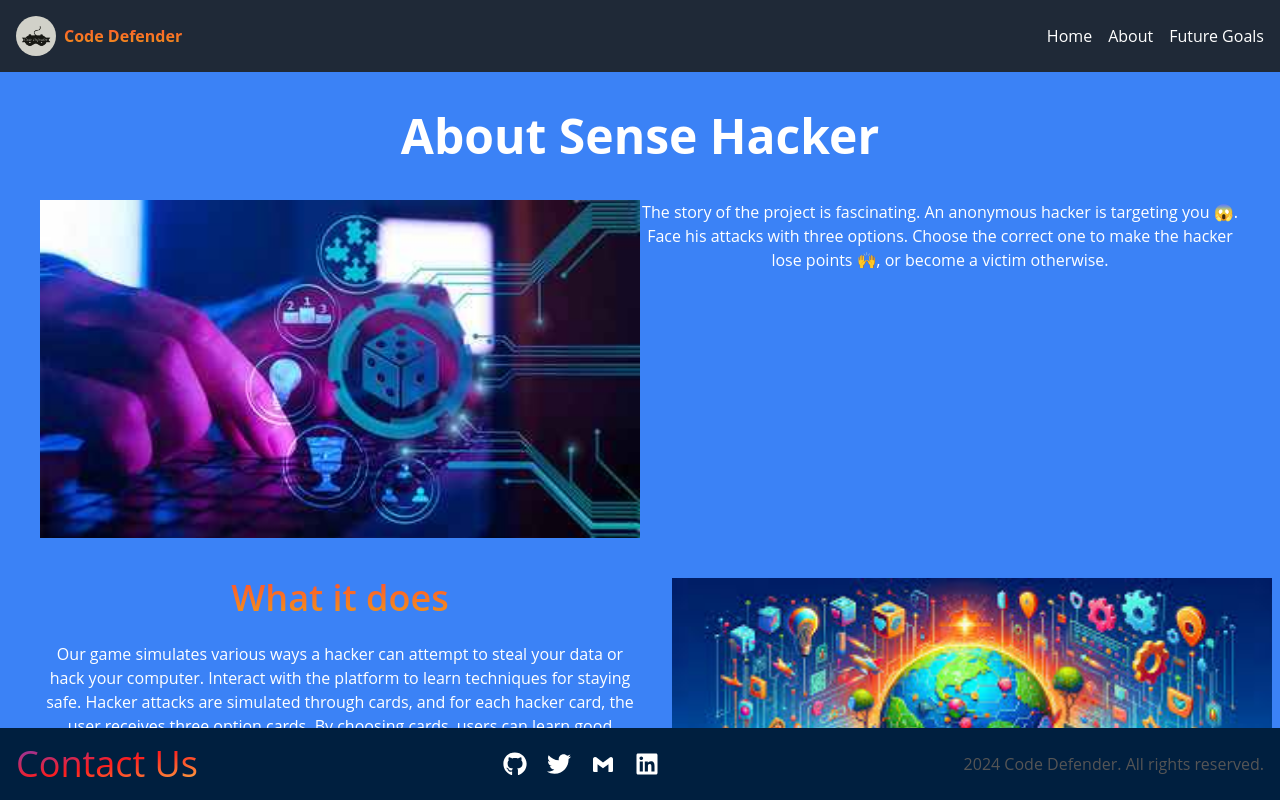
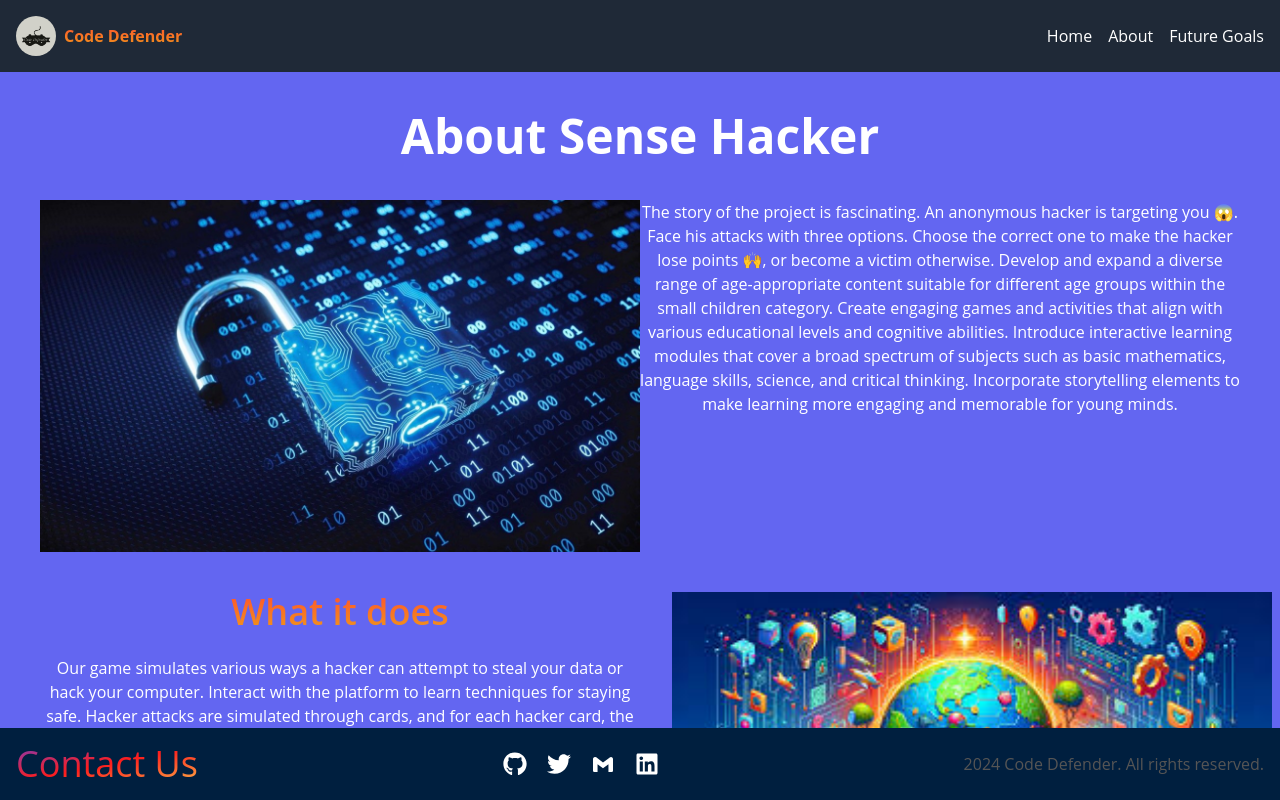
Before and after one commit to akrai15/Synchronicity_S1, a React (Vite) app in the folder CodeDefender/: page /about in a window 1280 px wide. Built offline with nearby package versions, Linux system fonts and the light colour scheme.

Commit message:
updating about,jsx and css

```diff
--- a/CodeDefender/src/components/About.jsx
+++ b/CodeDefender/src/components/About.jsx
@@ -1,7 +1,7 @@
 import React from 'react';
 import Footer from './Footer';
 import Navbar from './Navbar';
-import imgo from '../assets/img1.jpg';
+import imgo from '../assets/about1.jpg';
 import imgt from '../assets/img2.jpg';
 
 const About = () => {
@@ -9,7 +9,7 @@ const About = () => {
     <div className="flex flex-col max-h-screen overflow-y-auto">
       <Navbar />
 
-      <div className="flex-1 bg-blue-500 p-10">
+      <div className="flex-1 bg-indigo-500 p-10">
         {/* Section 1: Introduction */}
         <div className="text-center mb-10 font-bold text-5xl text-white">
           About Sense Hacker
@@ -30,6 +30,12 @@ const About = () => {
           <div className="md:w-1/2 text-white font-medium">
             <p className="mb-6">
               The story of the project is fascinating. An anonymous hacker is targeting you 😱. Face his attacks with three options. Choose the correct one to make the hacker lose points 🙌, or become a victim otherwise.
+              Develop and expand a diverse range of age-appropriate content suitable for different age groups within the small children category.
+        Create engaging games and activities that align with various educational levels and cognitive abilities.
+        Introduce interactive learning modules that cover a broad spectrum of subjects such as basic mathematics, language skills, science, and critical thinking.
+        Incorporate storytelling elements to make learning more engaging and memorable for young minds.
+
+
             </p>
           </div>
         </div>
```
Also changed, not shown: CodeDefender/src/assets/about1.jpg (added).
